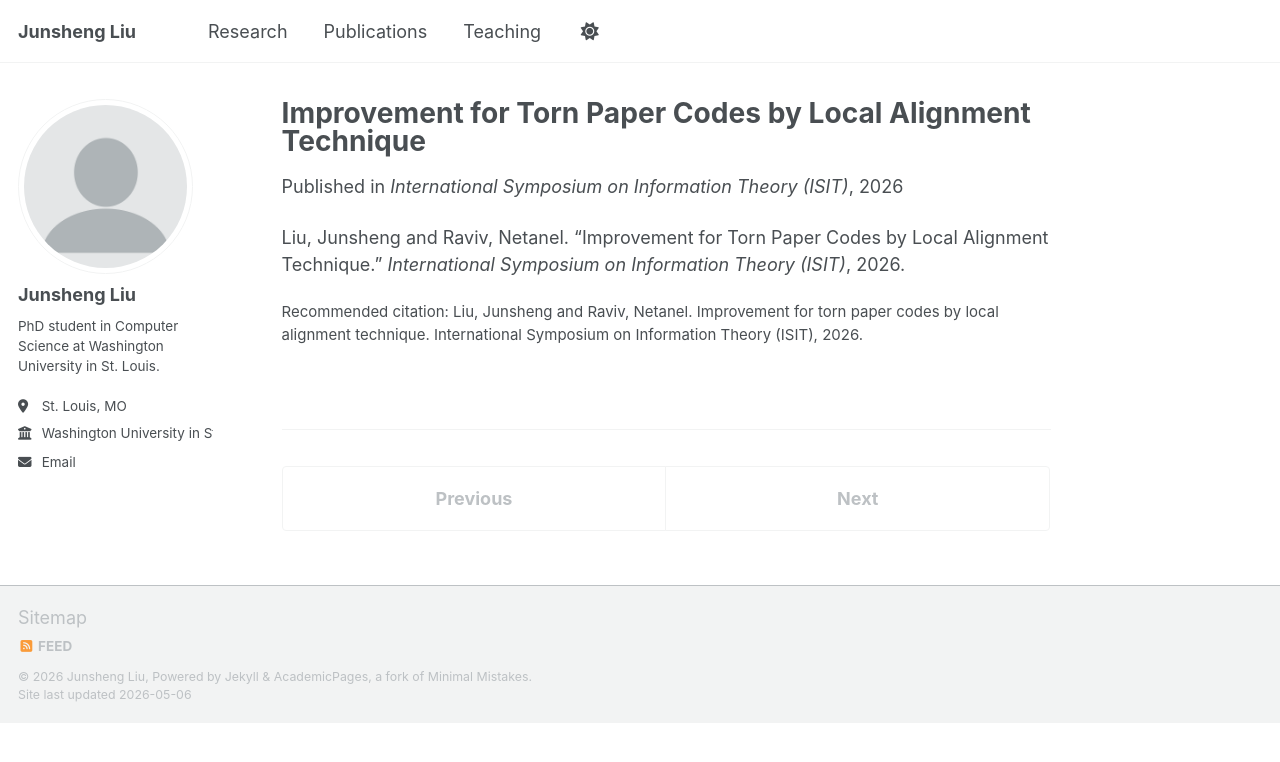
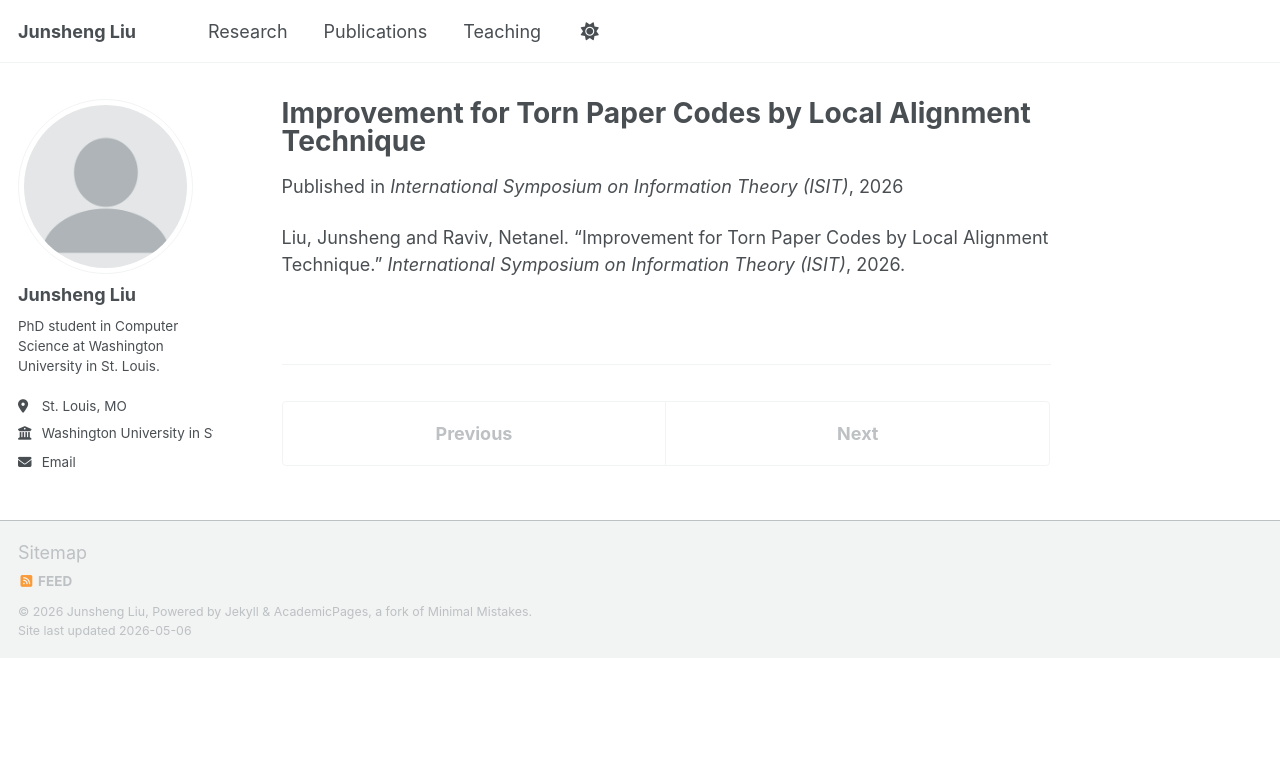
Before and after one commit to LIULUCK22/LIULUCK22.github.io, a Jekyll site: the page built from _publications/2026-torn-paper-codes.md, in a window 1280 px wide. Shown: the top 762 px of the page. Built offline with Jekyll 4.4.1, drawn with Linux system fonts in a browser that asks for light colours; a script bundle is joined from its source files by our own code; library files that are not in the unit come from our copies.

Commit message:
Update 2026-torn-paper-codes.md

```diff
--- a/_publications/2026-torn-paper-codes.md
+++ b/_publications/2026-torn-paper-codes.md
@@ -4,7 +4,6 @@ collection: publications
 permalink: /publication/2026-torn-paper-codes
 date: 2026-01-01
 venue: "International Symposium on Information Theory (ISIT)"
-citation: "Liu, Junsheng and Raviv, Netanel. Improvement for torn paper codes by local alignment technique. International Symposium on Information Theory (ISIT), 2026."
 ---
 
 Liu, Junsheng and Raviv, Netanel. “Improvement for Torn Paper Codes by Local Alignment Technique.” *International Symposium on Information Theory (ISIT)*, 2026.
```
